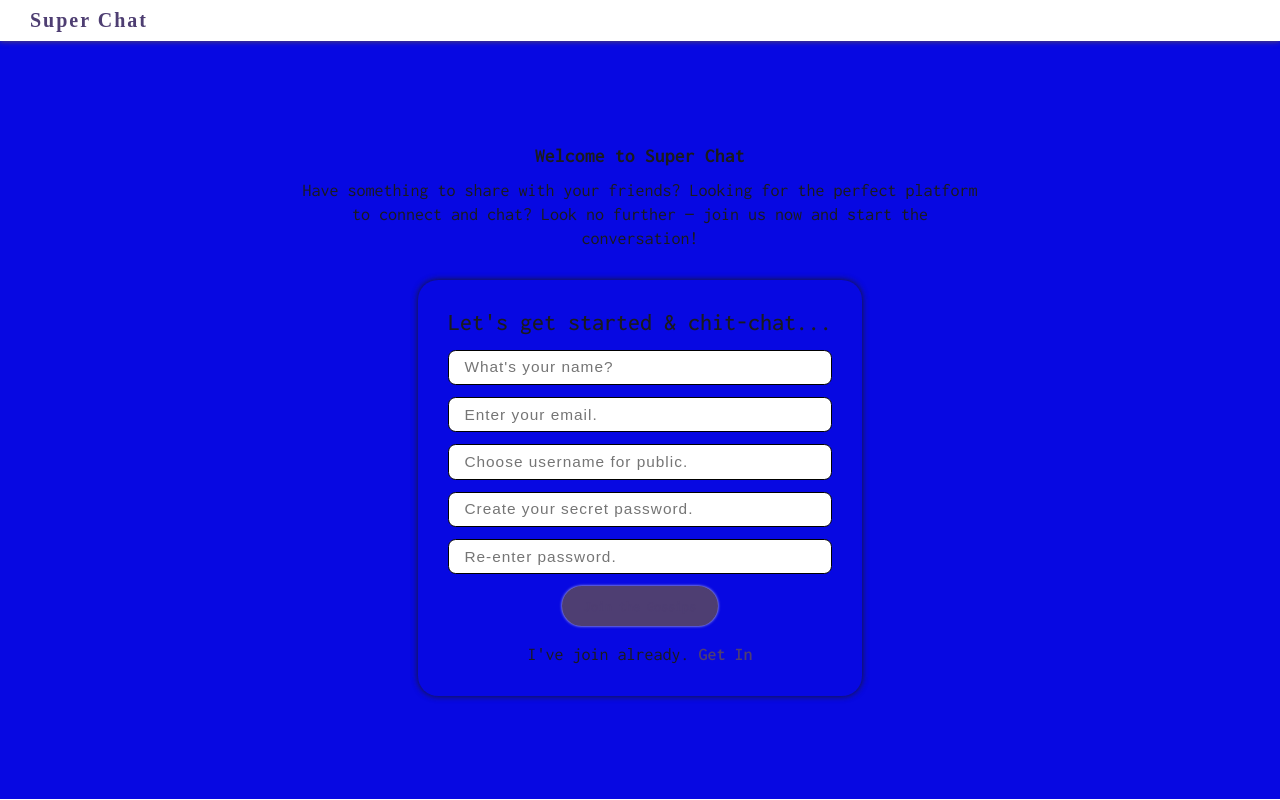
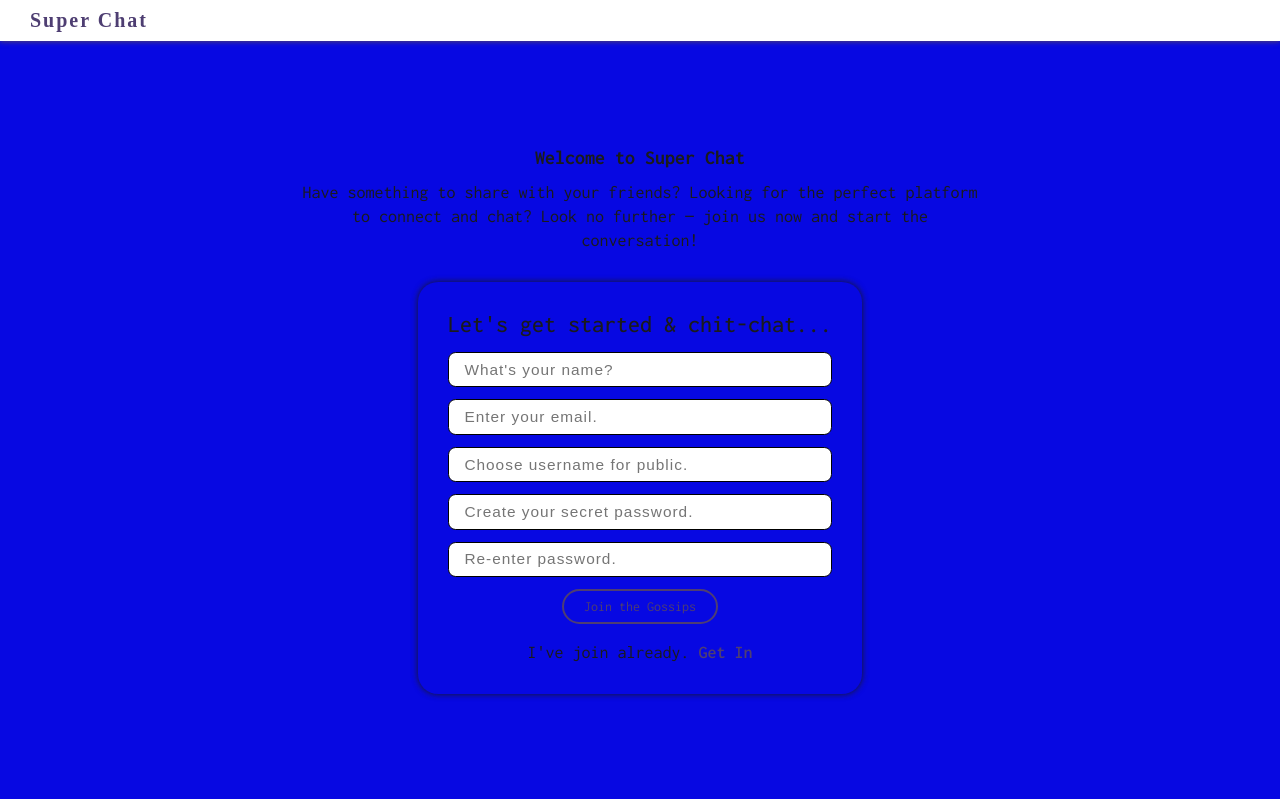
Before and after one commit to sachin-55/super-chat, a React (Create React App) app: page /super-chat/start-using in a window 1280 px wide. Built offline with nearby package versions, Linux system fonts and the light colour scheme; a web font is replaced by a local one.

Commit message:
fixing button styles

```diff
--- a/src/components/Button/Button.tsx
+++ b/src/components/Button/Button.tsx
@@ -9,7 +9,7 @@ type VariantType =
   | "solid"
   | "ghost"
   | "link"
-  | "tag"
+  | "pill"
   | "plain"
   | "outline"
   | "unstyled";
@@ -54,6 +54,8 @@ const Button: React.FC<
   margin,
   padding,
   size,
+  isLoading,
+  isDisabled,
   ...restProps
 }) => {
   return (
@@ -70,6 +72,8 @@ const Button: React.FC<
       $margin={margin}
       $padding={padding}
       $size={size}
+      $loading={isLoading}
+      $disabled={isDisabled}
       {...restProps}
     >
       {children}
@@ -80,35 +84,35 @@ const Button: React.FC<
 export default Button;
 
 type ButtonOptionType = {
-  height: string;
+  minHeight: string;
   fontSize: keyof ThemeType["fontSize"];
   padding: string;
 };
 const buttonSizes: Record<ButtonSizeType, ButtonOptionType> = {
   xsm: {
-    height: "30px",
+    minHeight: "24px",
     fontSize: "normal",
-    padding: "6px 16px",
+    padding: "4px 14px",
   },
   sm: {
-    height: "36px",
+    minHeight: "30px",
     fontSize: "title",
+    padding: "6px 18px",
+  },
+  md: {
+    minHeight: "40px",
+    fontSize: "lTitle",
     padding: "8px 20px",
   },
-  md: {
-    height: "42px",
-    fontSize: "lTitle",
+  lg: {
+    minHeight: "46px",
+    fontSize: "heading",
     padding: "10px 24px",
   },
-  lg: {
-    height: "48px",
-    fontSize: "lTitle",
-    padding: "12px 28px",
-  },
   xl: {
-    height: "54px",
-    fontSize: "heading",
-    padding: "14px 32px",
+    minHeight: "52px",
+    fontSize: "lHeading",
+    padding: "12px 30px",
   },
 };
 
@@ -124,22 +128,25 @@ const ButtonStyled = styled.button<
     $fontFamily?: keyof ThemeType["fontFamily"];
 
     $size?: ButtonSizeType;
+
+    $disabled?: boolean;
+    $loading?: boolean;
   }
 >`
-  min-width: 100px;
   display: inline-flex;
   align-items: center;
   justify-content: center;
-  border-radius: ${({ rounded }) => (rounded ? "20px" : "0px")};
-  box-shadow: 0px 0px 3px 0px ${({ theme }) => theme?.colors.border};
-  cursor: pointer;
+  border-radius: ${({ rounded }) => (rounded ? "24px" : "0px")};
+
+  cursor: ${({ $disabled, $loading }) =>
+    $loading ? "progress" : $disabled ? "not-allowed" : "pointer"};
   transition: all 0.3s;
-
-  ${({ variant, color, bgColor }) =>
-    getVariantWiseCss(variant, color, bgColor)};
+  opacity: ${({ $disabled }) => ($disabled ? 0.7 : 1)};
 
   font-weight: ${({ theme, $fontWeight }) =>
-    $fontWeight ? theme?.fontWeights[$fontWeight] : theme?.fontWeights?.medium};
+    $fontWeight
+      ? theme?.fontWeights[$fontWeight]
+      : theme?.fontWeights?.regular};
 
   font-size: ${({ theme, $fontSize, $size }) =>
     $fontSize
@@ -155,11 +162,11 @@ const ButtonStyled = styled.button<
   margin: ${({ $margin }) => $margin};
   padding: ${({ $padding, $size }) =>
     $padding ? $padding : $size ? buttonSizes[$size].padding : "8px 20px"};
-  width: ${({ $width }) => $width};
-  height: ${({ $height, $size }) =>
-    $height ? $height : $size ? buttonSizes[$size].height : "40px"};
-  min-height: fit-content;
-  min-width: fit-content;
+  min-width: ${({ $width }) => $width || "fit-content"};
+  min-height: ${({ $height, $size }) =>
+    $height ? $height : $size ? buttonSizes[$size].minHeight : "fit-content"};
+  ${({ variant, color, bgColor }) =>
+    getVariantWiseCss(variant, color, bgColor)};
 `;
 
 const getVariantWiseCss = (
@@ -172,31 +179,31 @@ const getVariantWiseCss = (
       return css`
         border: 2px solid
           ${({ theme }) =>
-            color ? theme.colors?.[color] : theme.colors.border};
+            color ? theme.colors?.[color] : theme.colors.invertedText};
         background: ${({ theme }) =>
           bgColor ? theme.colors?.[bgColor] : theme.colors.primary};
         color: ${({ theme }) =>
-          color ? theme.colors?.[color] : theme.colors.text};
+          color ? theme.colors?.[color] : theme.colors.invertedText};
         &:hover {
           background: ${({ theme }) =>
-            color ? theme.colors?.[color] : theme.colors.highlight};
+            color ? theme.colors?.[color] : theme.colors.invertedText};
           border: 2px solid
             ${({ theme }) =>
-              color ? theme.colors?.[color] : theme.colors.accent};
+              bgColor ? theme.bgColors?.[bgColor] : theme.colors.primary};
           color: ${({ theme }) =>
-            color ? theme.colors?.[color] : theme.colors.text};
+            bgColor ? theme.colors?.[bgColor] : theme.colors.primary};
         }
       `;
     case "ghost":
       return css`
         border: 2px solid
           ${({ theme }) =>
-            color ? theme.colors?.[color] : theme.colors.primary};
+            color ? theme.colors?.[color] : theme.colors.transparent};
         background: transparent;
         color: ${({ theme }) =>
           color ? theme.colors?.[color] : theme.colors.text};
         &:hover {
-          border: 3px solid
+          border: 2px solid
             ${({ theme }) =>
               color ? theme.colors?.[color] : theme.colors.border};
           font-weight: 600;
@@ -208,10 +215,10 @@ const getVariantWiseCss = (
         background: ${({ theme }) =>
           bgColor ? theme.colors?.[bgColor] : theme.colors.primary};
         color: ${({ theme }) =>
-          color ? theme.colors?.[color] : theme.colors.text};
+          color ? theme.colors?.[color] : theme.colors.invertedText};
         &:hover {
           background: ${({ theme }) =>
-            color ? theme.colors?.[color] : theme.colors.secondary};
+            color ? theme.colors?.[color] : theme.colors.invertedText};
           color: ${({ theme }) =>
             color ? theme.colors?.[color] : theme.colors.primary};
         }
@@ -225,28 +232,28 @@ const getVariantWiseCss = (
         padding: 0px;
         min-width: auto;
         height: auto;
+        width: fit-content;
         box-shadow: none;
         &:hover {
           text-decoration: underline;
         }
       `;
-    case "tag":
+    case "pill":
       return css`
         border: none;
         background: ${({ theme }) =>
           bgColor ? theme.colors?.[bgColor] : theme.colors.primary};
         color: ${({ theme }) =>
-          color ? theme.colors?.[color] : theme.colors.text};
+          color ? theme.colors?.[color] : theme.colors.invertedText};
         padding: 4px 12px;
-        min-width: auto;
-        height: auto;
+        min-width: fit-content;
+        min-height: fit-content;
+        font-size: ${({ theme }) => theme.fontSize.caption};
         &:hover {
-          background: none;
-          border: 1px solid
-            ${({ theme }) =>
-              color ? theme.colors?.[color] : theme.colors.primary};
+          background: ${({ theme }) =>
+            color ? theme.colors?.[color] : theme.colors.invertedText};
           color: ${({ theme }) =>
-            bgColor ? theme.colors?.[bgColor] : theme.colors.info};
+            bgColor ? theme.colors?.[bgColor] : theme.colors.primary};
         }
       `;
     case "outline":
@@ -256,17 +263,16 @@ const getVariantWiseCss = (
             color ? theme.colors?.[color] : theme.colors.primary};
 
         background: ${({ theme }) =>
-          bgColor ? theme.colors?.[bgColor] : theme.colors.primary};
+          bgColor ? theme.colors?.[bgColor] : theme.colors.transparent};
 
         color: ${({ theme }) =>
           color ? theme.colors?.[color] : theme.colors.primary};
         &:hover {
-          border: 3px solid
+          border: 2px solid
             ${({ theme }) =>
               color ? theme.colors?.[color] : theme.colors.primary};
-          font-weight: 600;
           color: ${({ theme }) =>
-            bgColor ? theme.colors?.[bgColor] : theme.colors.primary};
+            bgColor ? theme.colors?.[bgColor] : theme.colors.invertedText};
 
           background: ${({ theme }) =>
             color ? theme.colors?.[color] : theme.colors.primary};
@@ -274,31 +280,39 @@ const getVariantWiseCss = (
       `;
     case "unstyled":
       return css`
+        all: initial;
         border: none;
         background: none;
-        color: ${({ theme }) =>
-          color ? theme.colors?.[color] : theme.colors.primary};
+        color: ${({ theme }) => (color ? theme.colors?.[color] : "inherit")};
         padding: 0px;
         min-width: auto;
         height: auto;
-        box-shadow: none;
+        cursor: pointer;
+        display: inline-flex;
+        align-items: center;
+        justify-content: center;
+        outline: none;
+        box-sizing: border-box;
+        max-width: fit-content;
+        font-family: inherit;
       `;
     default:
       return css`
         border: 2px solid
           ${({ theme }) =>
-            color ? theme.colors?.[color] : theme.colors.primary};
-
+            color ? theme.colors?.[color] : theme.colors.invertedText};
         background: ${({ theme }) =>
           bgColor ? theme.colors?.[bgColor] : theme.colors.primary};
         color: ${({ theme }) =>
-          color ? theme.colors?.[color] : theme.colors.primary};
+          color ? theme.colors?.[color] : theme.colors.invertedText};
         &:hover {
           background: ${({ theme }) =>
-            bgColor ? theme.colors?.[bgColor] : theme.colors.primary};
+            color ? theme.colors?.[color] : theme.colors.invertedText};
           border: 2px solid
             ${({ theme }) =>
-              color ? theme.colors?.[color] : theme.colors.primary};
+              bgColor ? theme.bgColors?.[bgColor] : theme.colors.primary};
+          color: ${({ theme }) =>
+            bgColor ? theme.colors?.[bgColor] : theme.colors.primary};
         }
       `;
   }
--- a/src/pages/homePage/components/Messages.tsx
+++ b/src/pages/homePage/components/Messages.tsx
@@ -1,6 +1,6 @@
 import styled from "styled-components";
 import { IndividualMessageStyled } from "./style";
-import { Typography } from "../../../components";
+import { Button, Typography } from "../../../components";
 
 type Props = {
   conversationId: string;
@@ -12,6 +12,20 @@ export const Messages = ({ conversationId }: Props) => {
       <IndividualMessage message="kjasnakjn" isMine />
       <IndividualMessage message="kjasnakjn" isMine={false} />
       <IndividualMessage message="kjasnakjn" isMine />
+      <Button variant="solid" size="xl">
+        HELLO
+      </Button>
+      <Button variant="ghost">HELLO</Button>
+      <Button variant="plain" isLoading isDisabled>
+        HELLO
+      </Button>
+      <Button variant="link">HELLO</Button>
+      <Button variant="outline" isDisabled>
+        HELLO
+      </Button>
+      <Button variant="pill">HELLO</Button>
+      <Button variant="unstyled">HELLO</Button>
+      <Button rounded>HELLO</Button>
     </MessagesStyled>
   );
 };
--- a/src/theme/colors.ts
+++ b/src/theme/colors.ts
@@ -10,8 +10,10 @@ export type ColorsType = {
   danger: string;
   background: string;
   text: string;
+  invertedText: string;
   disabled: string;
   border: string;
+  transparent: string;
 };
 export type ColorsKeysType = keyof ColorsType;
 
@@ -30,8 +32,10 @@ export const main: ColorsType = {
   info: "#4069E1",
   background: "#FFF5EE",
   text: "#1b1b1b",
+  invertedText: "#ececec",
   disabled: "#696969",
   border: "#dbdbdb",
+  transparent: "transparent",
 };
 
 export const secondary: ColorsType = {
@@ -46,8 +50,10 @@ export const secondary: ColorsType = {
   info: "#314E8A",
   background: "#fdfdfd",
   text: "#333333",
+  invertedText: "#fefefe",
   disabled: "#696969",
   border: "#dbdbdb",
+  transparent: "transparent",
 } as const;
 
 // type Join<K, P> = K extends string | number
```
